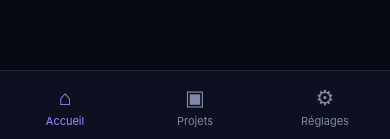
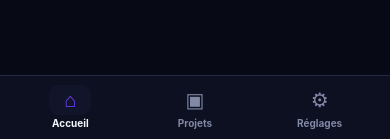
Before and after one commit to gestontech/GCODE, a React Native app: screen / in a window 390 px wide. Shown: the part 702-841 px from the top of the page. Built offline with nearby package versions, Linux system fonts and the light colour scheme.

Commit message:
Refactor BottomNav to use objects for items

```diff
--- a/src/components/BottomNav.js
+++ b/src/components/BottomNav.js
@@ -1,4 +1,5 @@
 import React from 'react';
+
 import {
   View,
   Text,
@@ -6,76 +7,130 @@ import {
   StyleSheet,
 } from 'react-native';
 
+import { useTheme } from '../theme/ThemeContext';
+
 const items = [
-  ['home', '⌂', 'Accueil'],
-  ['projects', '▣', 'Projets'],
-  ['settings', '⚙', 'Réglages'],
+  {
+    id: 'home',
+    label: 'Accueil',
+    icon: '⌂',
+  },
+  {
+    id: 'projects',
+    label: 'Projets',
+    icon: '▣',
+  },
+  {
+    id: 'settings',
+    label: 'Réglages',
+    icon: '⚙',
+  },
 ];
 
 export default function BottomNav({
-  active,
+  active = 'home',
   onChange,
 }) {
+  const { colors } = useTheme();
+
   return (
-    <View style={styles.container}>
-      {items.map(([id, icon, label]) => (
+    <View
+      style={[
+        styles.container,
+        {
+          backgroundColor: colors.panel,
+          borderTopColor: colors.border,
+        },
+      ]}
+    >
+      {items.map((item) => {
+        const selected = active === item.id;
+
+        return (
           <Pressable
-          key={id}
-          style={styles.item}
-          onPress={() => onChange(id)}
+            key={item.id}
+            onPress={() => onChange?.(item.id)}
+            style={({ pressed }) => [
+              styles.item,
+              {
+                opacity: pressed ? 0.65 : 1,
+              },
+            ]}
+          >
+            <View
+              style={[
+                styles.iconContainer,
+                selected && {
+                  backgroundColor:
+                    colors.panel2,
+                },
+              ]}
             >
               <Text
                 style={[
                   styles.icon,
-              active === id && styles.active,
+                  {
+                    color: selected
+                      ? colors.purple
+                      : colors.muted,
+                  },
                 ]}
               >
-            {icon}
+                {item.icon}
               </Text>
+            </View>
 
             <Text
               style={[
                 styles.label,
-              active === id && styles.active,
+                {
+                  color: selected
+                    ? colors.text
+                    : colors.muted,
+                },
               ]}
             >
-            {label}
+              {item.label}
             </Text>
           </Pressable>
-      ))}
+        );
+      })}
     </View>
   );
 }
 
 const styles = StyleSheet.create({
   container: {
-    height: 72,
-    backgroundColor: '#0d1020',
+    minHeight: 67,
     borderTopWidth: 1,
-    borderTopColor: '#242943',
     flexDirection: 'row',
     alignItems: 'center',
     justifyContent: 'space-around',
+    paddingHorizontal: 8,
+    paddingBottom: 5,
   },
 
   item: {
+    flex: 1,
     alignItems: 'center',
     justifyContent: 'center',
-    minWidth: 70,
+  },
+
+  iconContainer: {
+    minWidth: 42,
+    minHeight: 30,
+    borderRadius: 10,
+    alignItems: 'center',
+    justifyContent: 'center',
   },
 
   icon: {
-    color: '#8189a6',
-    fontSize: 21,
-    marginBottom: 4,
+    fontSize: 20,
   },
 
   label: {
-    color: '#8189a6',
-    fontSize: 11,
-  },
-
-  active: {
-    color: '#a88bff',
+    fontSize: 10,
+    fontWeight: '700',
+    marginTop: 2,
   },
 });
```
Lines whose indentation alone changed are shown as unchanged.
